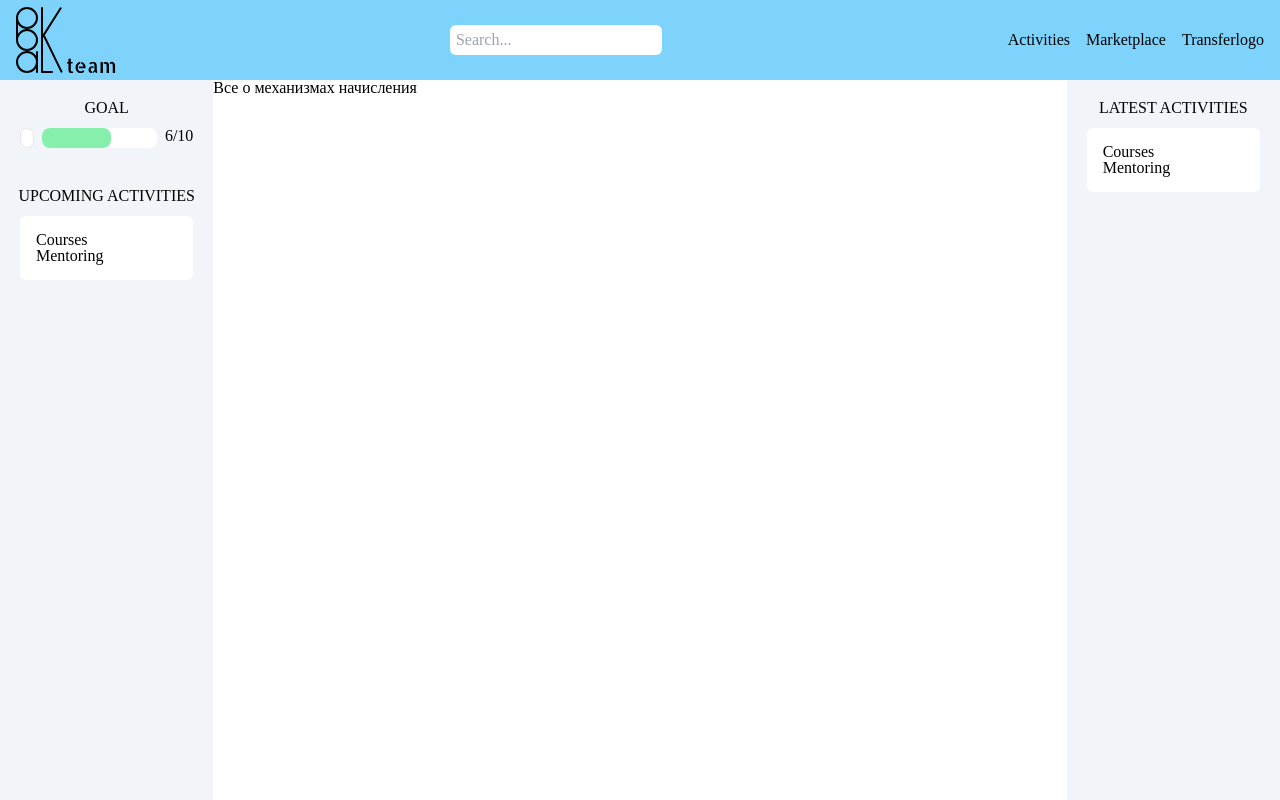
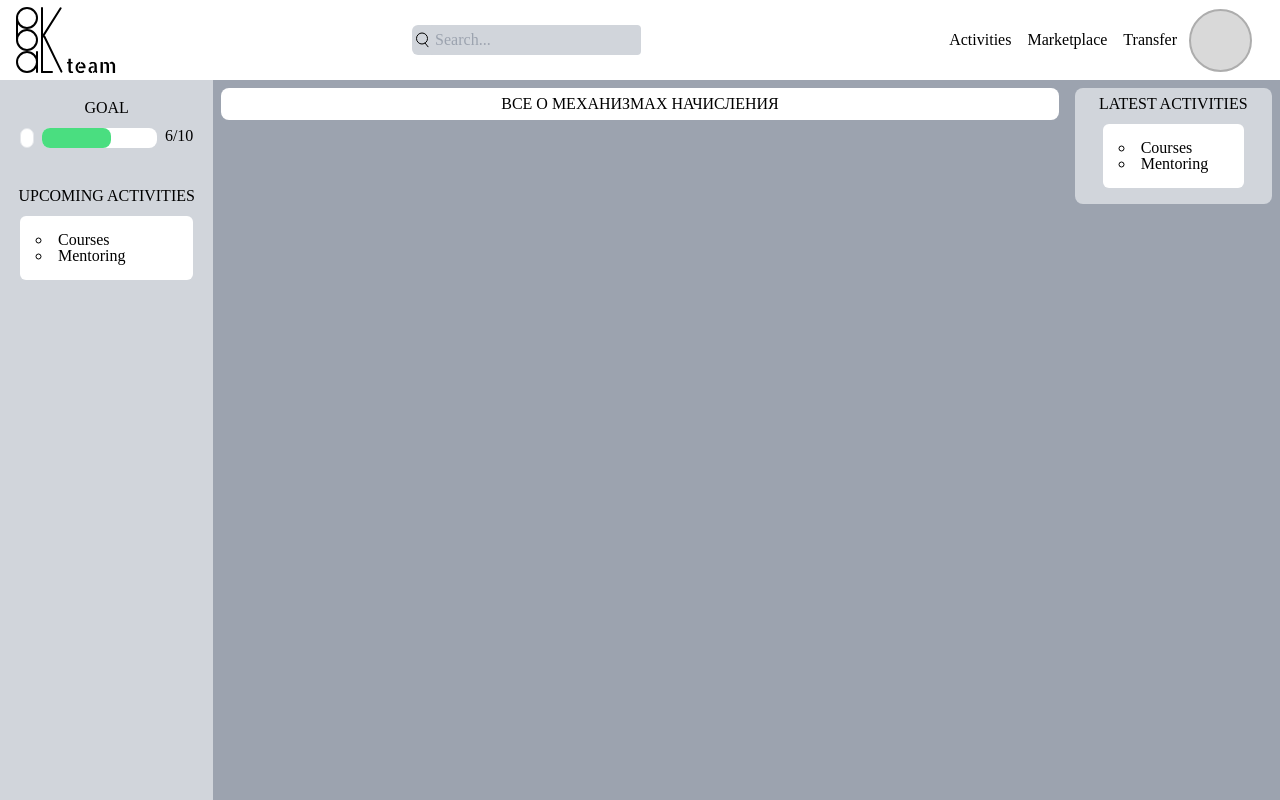
Before and after one commit to KobalTeam/MORE_TECH_FRONT, a React app: page /user in a window 1280 px wide. Built offline with nearby package versions, Linux system fonts and the light colour scheme.

Commit message:
refactoring

```diff
--- a/src/components/Activities.tsx
+++ b/src/components/Activities.tsx
@@ -6,7 +6,7 @@ type Props = {
 
 const Activities: React.FC<Props> = ({ list }) => (
   <div className="bg-white mx-5 mt-3 rounded-md">
-    <ul className="p-4 list-disk">
+    <ul className="list_activities p-4">
       {list.map(elem => (
         <li className="font-nunito">{elem}</li>
       ))}
--- a/src/components/ActivitiesPanel.tsx
+++ b/src/components/ActivitiesPanel.tsx
@@ -3,7 +3,7 @@ import Activities from "@components/Activities";
 import Goal from "@components/Goal";
 
 const ActivitiesPanel = () => (
-  <div className="activitiesPanel w-80 bg-slate-100">
+  <div className="activitiesPanel w-80 bg-gray-300">
     <Goal
       localScore={6}
       name="Goal"
--- a/src/components/Goal.tsx
+++ b/src/components/Goal.tsx
@@ -17,7 +17,7 @@ const Goal: React.FC<Props> = ({ name, localScore, score }) => (
 
       <div className="goal__bar w-full rounded-lg relative h-5 ml-2 bg-white">
         <div
-          className="goal__bar_absolute absolute rounded-lg h-5 bg-green-300"
+          className="goal__bar_absolute absolute rounded-lg h-5 bg-green-400"
           style={{ width: `${(localScore / score) * 100}%` }}
         />
       </div>
--- a/src/components/Header.tsx
+++ b/src/components/Header.tsx
@@ -6,7 +6,7 @@ import NavigationBar from "@components/NavigationBar";
 import ProfileIcon from "@components/ProfileIcon";
 
 const Header = (): JSX.Element => (
-  <div className="header bg-sky-300 h-20 flex items-center p-4">
+  <div className="header bg-white h-20 flex items-center p-4">
     <Link to="/user">
       <img
         alt="Logo"
--- a/src/components/MainField.tsx
+++ b/src/components/MainField.tsx
@@ -1,8 +1,12 @@
 import React from "react";
 
 const MainField = (): JSX.Element => (
-  <div className="main-field">
-    <p className="text font-nunito">Все о механизмах начисления</p>
+  <div className="main-field bg-gray-400">
+    <div className="main-feild rounded-lg m-2 bg-white">
+      <p className="ttext-xl uppercase text-center font-nunito p-2">
+        Все о механизмах начисления
+      </p>
+    </div>
   </div>
 );
 
--- a/src/components/ProfileIcon.tsx
+++ b/src/components/ProfileIcon.tsx
@@ -1,8 +1,13 @@
 import React from "react";
+import profileIcon from "@images/ProfileIcon.svg";
 
 const ProfileIcon = (): JSX.Element => (
-  <div className="profile-icon">
-    <p>logo</p>
+  <div className="profile-icon m-3">
+    <img
+      alt="profile-icon"
+      className="profile-icon"
+      src={profileIcon}
+    />
   </div>
 );
 
--- a/src/components/RightPanel.tsx
+++ b/src/components/RightPanel.tsx
@@ -2,10 +2,12 @@ import React from "react";
 import Activities from "@components/Activities";
 
 const RightPanel = (): JSX.Element => (
-  <div className="main-side-bar w-80 bg-slate-100">
-    <p className="text font-nunito text-center mt-5">LATEST ACTIVITIES</p>
+  <div className="main-side-bar w-80 bg-gray-400">
+    <div className="main-side-bar bg-gray-300 rounded-lg m-2 p-2 pb-4">
+      <p className="text-1 font-nunito text-center">LATEST ACTIVITIES</p>
 
-    <Activities list={["Courses", "Mentoring"]} />
+      <Activities list={["Courses", "Mentoring"]} />
+    </div>
   </div>
 );
 
--- a/src/components/Search.tsx
+++ b/src/components/Search.tsx
@@ -1,9 +1,15 @@
 import React from "react";
+import search from "@images/Search.svg";
 
 const Search = (): JSX.Element => (
-  <div className="search">
+  <div className="search inline-flex bg-gray-300 pl-1 rounded-md">
+    <img
+      alt="Search"
+      className="search"
+      src={search}
+    />
     <input
-      className="search__field font-nunito rounded-md"
+      className="search__field font-nunito bg-gray-300"
       name="search_header"
       placeholder="Search..."
       type="search"
--- a/src/components/TransferScreen.tsx
+++ b/src/components/TransferScreen.tsx
@@ -5,7 +5,7 @@ const Transfer = () => (
   <>
     <Header />
 
-    <p>какойто transfer</p>
+    <p>какойто trans</p>
   </>
 );
 
--- a/src/components/scss/_body.scss
+++ b/src/components/scss/_body.scss
@@ -3,7 +3,9 @@
     height: calc(100vh - 80px);
     justify-content: space-between;
 }
-
 .main-field {
     width: 100%;
 }
+.list_activities {
+    list-style: circle inside;
+}
```
Also changed, not shown: src/resources/images/ProfileIcon.svg (added), src/resources/images/Search.svg (added).
